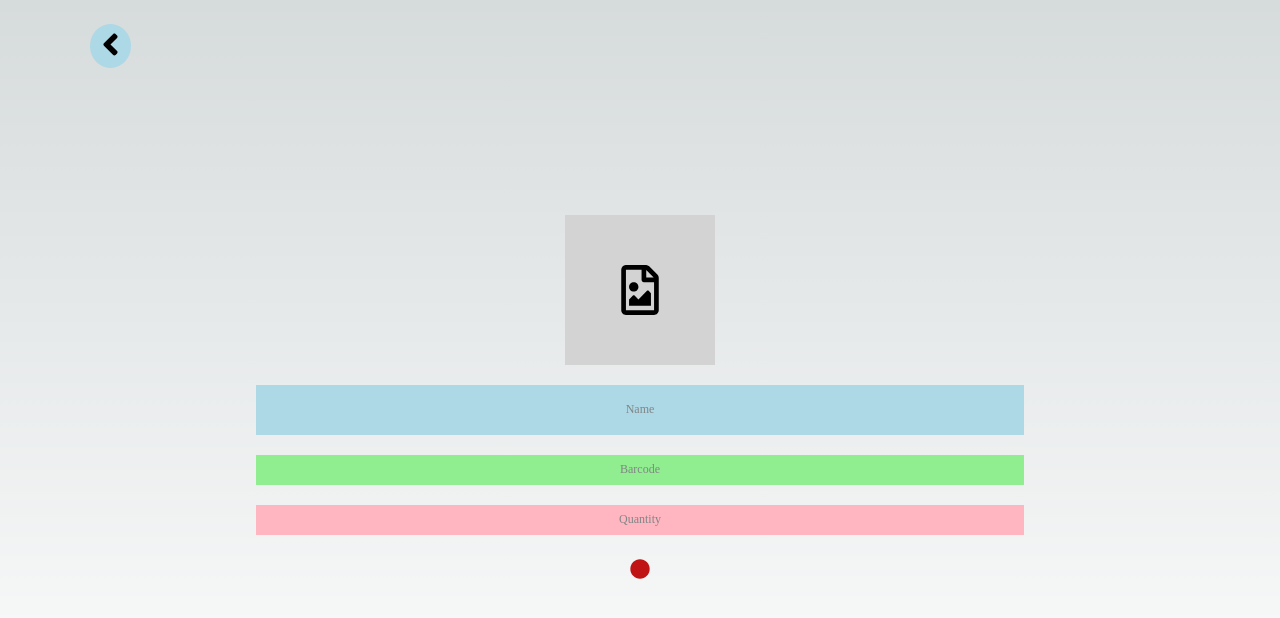
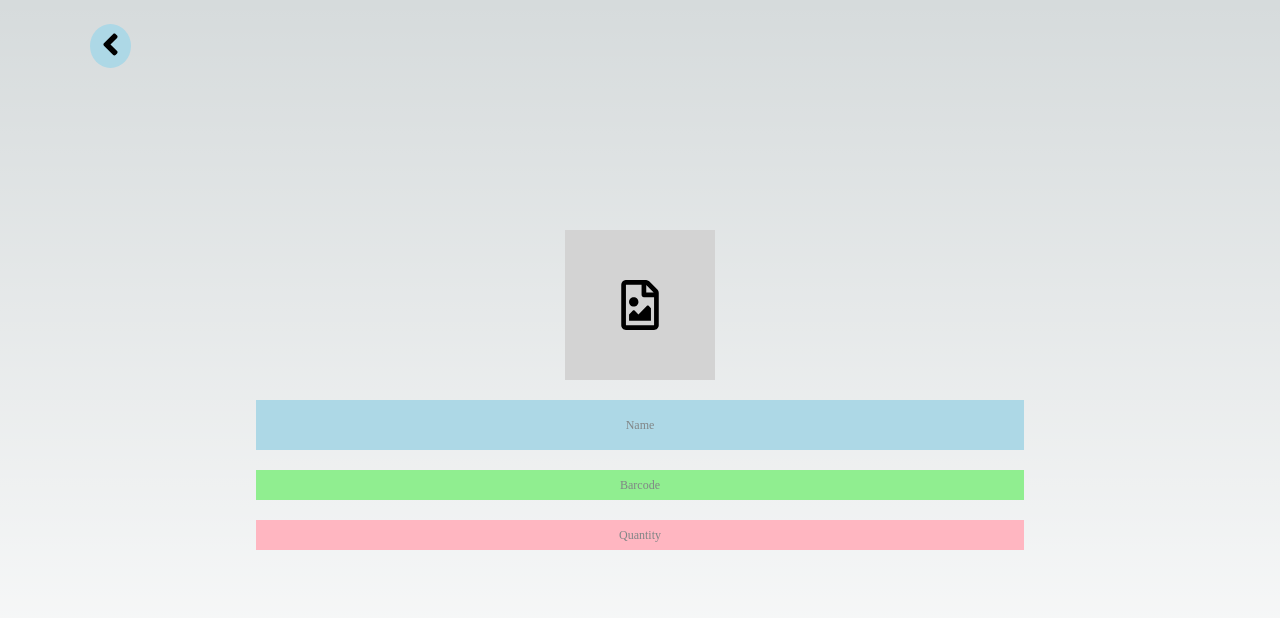
Before and after one commit to Mikael-Leger/mono-stock, a Next.js app: page /products/1 in a window 1280 px wide. Shown: the top 618 px of the page. Built offline with nearby package versions, Linux system fonts and the light colour scheme.

Commit message:
fix/refill and photo

```diff
--- a/src/components/photo-edit/photo-edit.js
+++ b/src/components/photo-edit/photo-edit.js
@@ -1,4 +1,4 @@
-import React, { useRef, useState } from 'react';
+import React, { useEffect, useRef, useState } from 'react';
 import Image from "next/image";
 
 import { FaRegFileImage } from "react-icons/fa";
@@ -7,6 +7,10 @@ import "./photo-edit.scss";
 export default function PhotoEdit(props) {
   const inputRef = useRef(null);
   const [photoURL, setPhotoURL] = useState(props.src);
+
+  useEffect(() => {
+    setPhotoURL(props.src);
+  }, [props.src]);
 
   const handleUpload = (event) => {
     const file = event.target.files[0];
--- a/src/components/product-item/product-item.js
+++ b/src/components/product-item/product-item.js
@@ -24,13 +24,13 @@ export default function ProductItem(props) {
       </div>
       <div className="product-item-text">
         <div className="product-item-text-name">
-          { props.product.name }
+          { props.product.name || " " }
         </div>
         <div className="product-item-text-barcode">
-          { props.product.barcode || "XXXX XXXX XXXX" }
+          { props.product.barcode || " " }
         </div>
         <div className="product-item-text-barcode">
-          { props.product.quantity || "??" }
+          { props.product.quantity || " " }
         </div>
       </div>
       <div className="product-item-actions">
--- a/src/components/product/product.js
+++ b/src/components/product/product.js
@@ -33,7 +33,8 @@ export default function Product(props) {
   return (
     <div className="product">
       <div className="product-photo">
-        <PhotoEdit src={props.product && props.product.photo}
+        <PhotoEdit
+          src={props.product && props.product.photo}
           saveToLocal={(v) => saveToLocal(v, "photo")} />
       </div>
       <div className="product-name">
@@ -59,7 +60,6 @@ export default function Product(props) {
       <div className="product-refill">
         <SwitchText
           product={props.product}
-          value={props.product && props.product.amount || 0}
           saveAmountToLocal={(v) => saveToLocal(v, "amount")}
           saveRefillToLocal={(v) => saveToLocal(v, "refill")} />
       </div>
--- a/src/components/switch-text/switch-text.js
+++ b/src/components/switch-text/switch-text.js
@@ -5,24 +5,31 @@ import Button from "../button/button";
 import "./switch-text.scss"
 
 export default function SwitchText(props) {
-  const [activated, setActivated] = useState((props.product) ? props.product.refill : false);
+  const [refill, setRefill] = useState({on: false});
   const inputRef = useRef(null);
 
   useEffect(() => {
-    if (activated && inputRef.current) {
+    if (refill && inputRef.current) {
       inputRef.current.focus();
     }
-  }, [activated]);
+  }, [refill]);
 
   useEffect(() => {
     if (props.product) {
-      setActivated(props.product.refill);
+      setRefill({on: props.product.refill, amount: props.product.amount || 0});
     }
   }, [props.product]);
 
+  // useEffect(() => {
+  //   console.log(props.product);
+  //   if (props.value) {
+  //     setValue(props.product.amount);
+  //   }
+  // }, [props.value, props.product]);
+
   const switchActivation = () => {
-    setActivated(!activated);
-    props.saveRefillToLocal(!activated);
+    setRefill(!refill.on);
+    props.saveRefillToLocal(!refill.on);
   }
 
   const saveEdit = () => {
@@ -30,13 +37,17 @@ export default function SwitchText(props) {
     props.saveAmountToLocal(value);
   }
 
+  if (!props.product) {
+    return <></>;
+  }
+
   return (
-    <div className={"switch-text" + ((activated) ? " switch-on" : " switch-off")}>
+    <div className={"switch-text" + ((refill.on) ? " switch-on" : " switch-off")}>
       <div className="switch-text-button">
         <button type="submit" onClick={switchActivation}><FaCircle className="icon-small" /></button>
       </div>
       <div className="switch-text-input">
-        <input type="number" defaultValue={props.value} disabled={!activated} ref={inputRef} />
+        <input type="number" defaultValue={refill.amount} disabled={!refill.on} ref={inputRef} />
         <Button bgColor="info" onClick={saveEdit} icon={<FaRegSave className='icon-small' />} />
       </div>
     </div>
```
